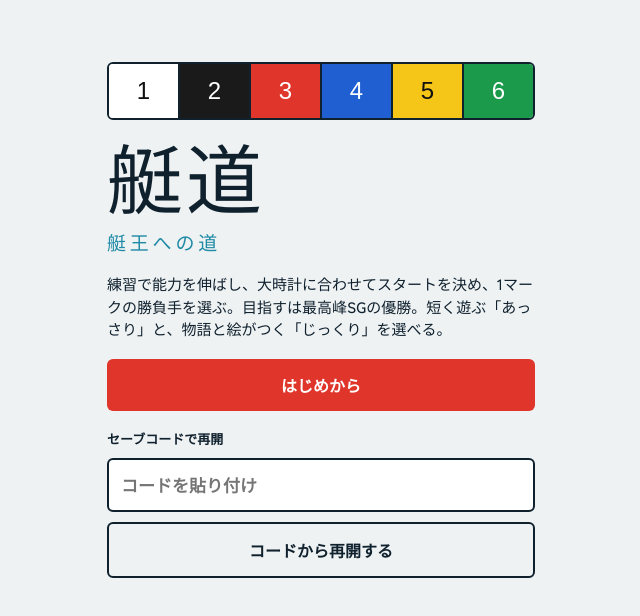
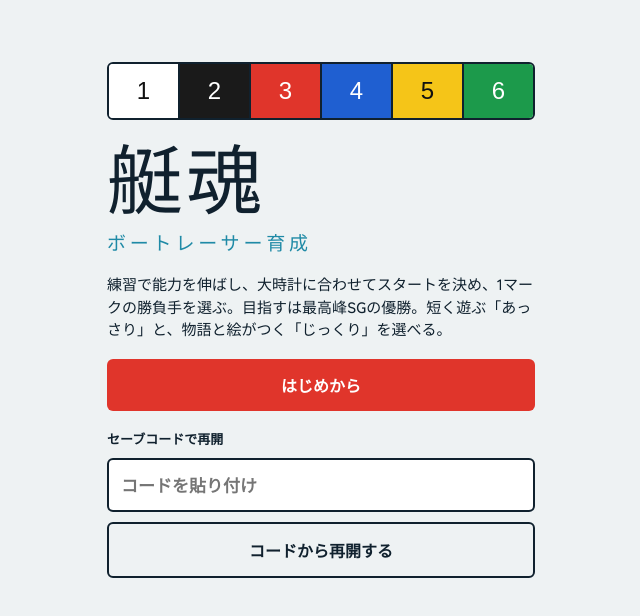
Before and after one commit to yellow-5/teikon, a plain HTML site: page index.html in a window 1280 px wide. Shown: the whole page, without its empty margins (319-959 px from the left). Drawn offline with Linux system fonts and the light colour scheme; a web font is replaced by a local one.

Commit message:
ゲーム名を「艇魂」に戻す
Co-Authored-By: Claude Fable 5.2 <noreply@anthropic.com>
Claude-Session: https://claude.ai/code/session_013gWGSQBpjFjv9HKgKVJX4v

```diff
--- a/index.html
+++ b/index.html
@@ -3,7 +3,7 @@
 <head>
 <meta charset="utf-8">
 <meta name="viewport" content="width=device-width, initial-scale=1">
-<title>艇道 レーサー育成</title>
+<title>艇魂 レーサー育成</title>
 <link rel="preconnect" href="https://fonts.googleapis.com">
 <link rel="preconnect" href="https://fonts.gstatic.com" crossorigin>
 <link href="https://fonts.googleapis.com/css2?family=Dela+Gothic+One&family=Zen+Kaku+Gothic+New:wght@500;700;900&display=swap" rel="stylesheet">
@@ -580,7 +580,7 @@ function lanes(){var h='';for(var i=1;i<=6;i++)h+='<span class="c'+i+'">'+i+'</s
 function vTitle(){
   var sv=load(KEY),b=load(BEST);
   return '<div class="title">'+lanes()+
-  '<h1>艇道<small>艇王への道</small></h1>'+
+  '<h1>艇魂<small>ボートレーサー育成</small></h1>'+
   '<p>練習で能力を伸ばし、大時計に合わせてスタートを決め、1マークの勝負手を選ぶ。目指すは最高峰SGの優勝。短く遊ぶ「あっさり」と、物語と絵がつく「じっくり」を選べる。</p>'+
   '<div class="stack">'+(sv?'<button class="btn red" data-a="resume">つづきから（'+esc(when(sv.turn))+'）</button>':'')+
   '<button class="btn'+(sv?' ghost':' red')+'" data-a="start">はじめから</button></div>'+
```
Also changed, not shown: 1 other file.
